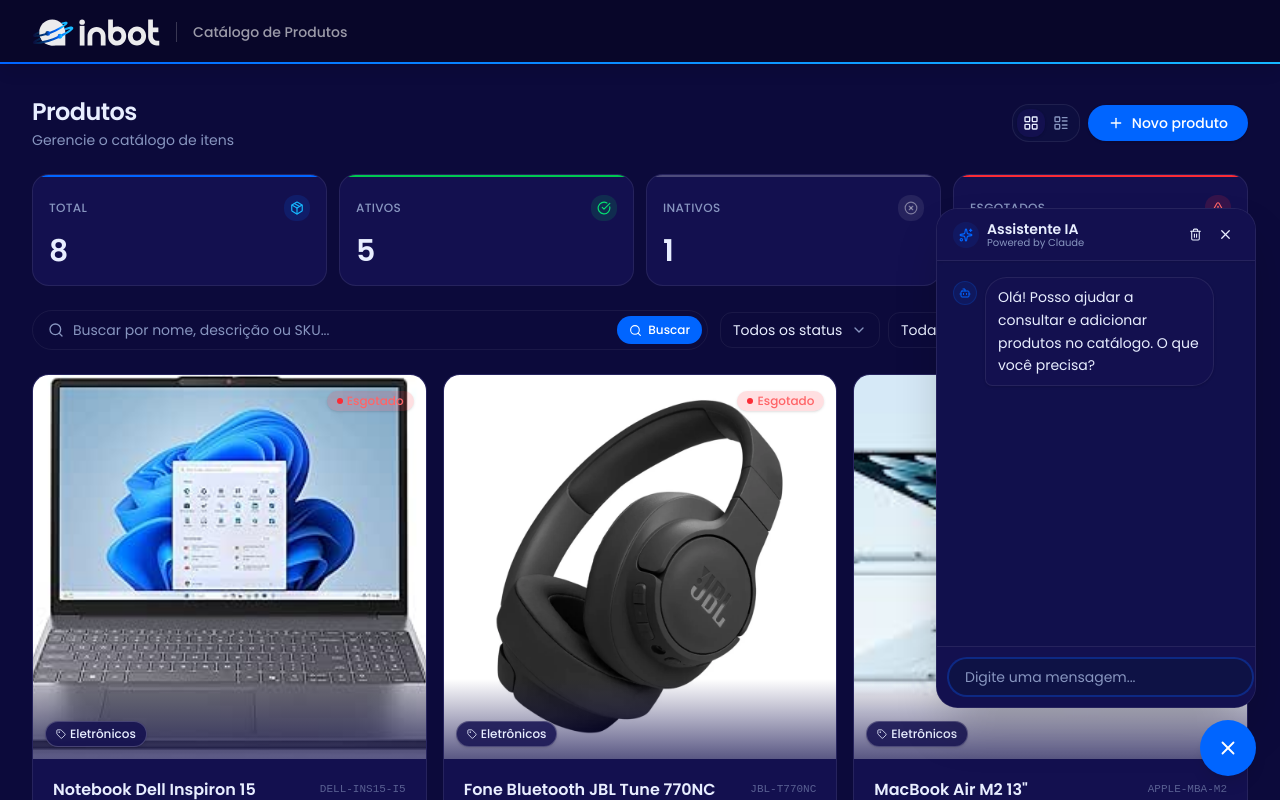
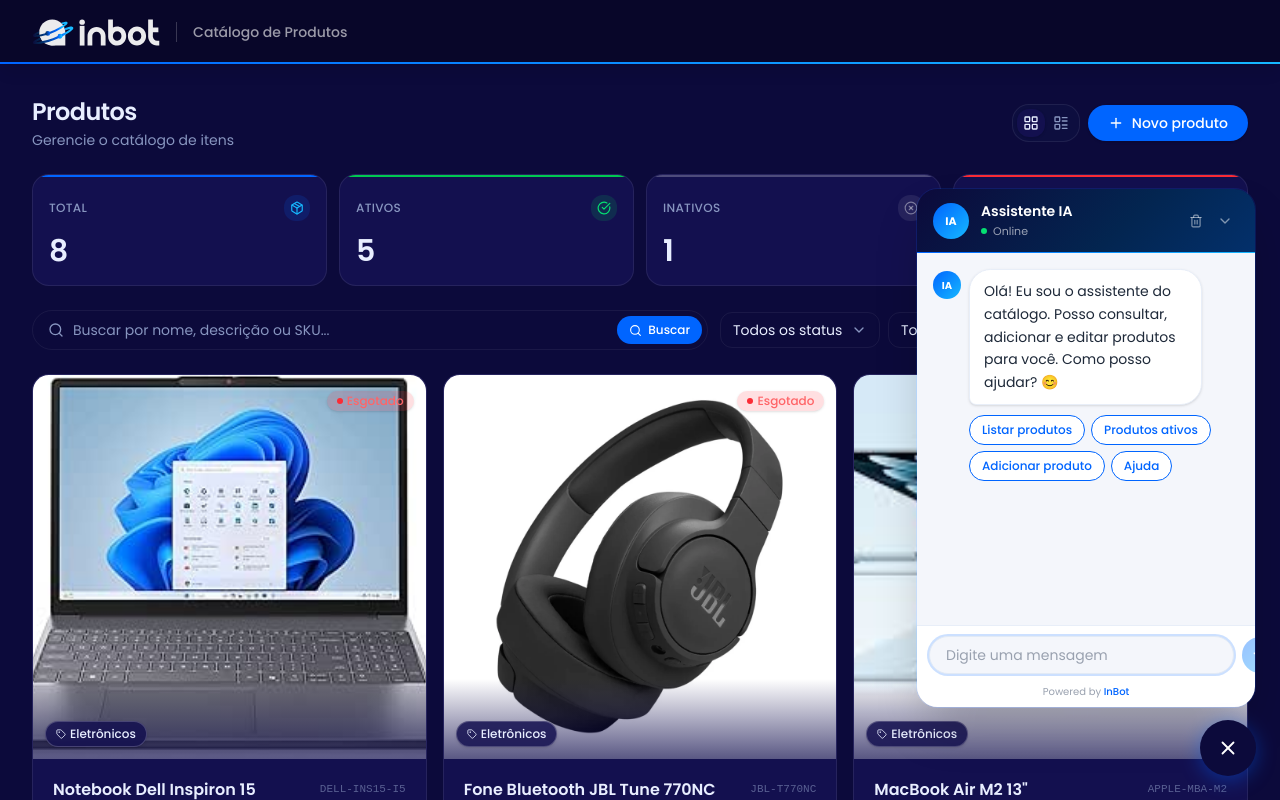
Before and after one commit to johnnydev0/catalog-app, a React (Vite) app: page / in a window 1280 px wide. Both pictures are taken after a click on the button 1228 px from the left and 748 px from the top of the page. Shown: the top 800 px of the page. Built offline with nearby package versions, Linux system fonts and the light colour scheme.

Commit message:
ui: chatbot widget now looking like inbot LP chatbot

```diff
--- a/src/components/Chatbot.tsx
+++ b/src/components/Chatbot.tsx
@@ -1,5 +1,5 @@
 import { useEffect, useRef, useState } from 'react'
-import { Bot, Send, X, Trash2, Sparkles } from 'lucide-react'
+import { ChevronDown, Send, Trash2, MessageCircle, X } from 'lucide-react'
 import { cn } from '@/lib/utils'
 import type { Product, ProductFormData } from '@/types/product'
 import { runChatTurn, type ChatMessage } from '@/utils/aiChatbot'
@@ -11,18 +11,25 @@
   deleteProduct: (id: string) => Promise<void>
 }
 
-const INITIAL_MESSAGE: ChatMessage = {
+const QUICK_REPLIES = ['Listar produtos', 'Produtos ativos', 'Adicionar produto', 'Ajuda']
+
+const INITIAL_MESSAGES: ChatMessage[] = [
+  {
     role: 'assistant',
-  content: 'Olá! Posso ajudar a consultar e adicionar produtos no catálogo. O que você precisa?',
-}
+    content:
+      'Olá! Eu sou o assistente do catálogo. Posso consultar, adicionar e editar produtos para você. Como posso ajudar? 😊',
+  },
+]
 
 export function Chatbot({ products, createProduct, updateProduct, deleteProduct }: ChatbotProps) {
   const [isOpen, setIsOpen] = useState(false)
-  const [messages, setMessages] = useState<ChatMessage[]>([INITIAL_MESSAGE])
+  const [messages, setMessages] = useState<ChatMessage[]>(INITIAL_MESSAGES)
   const [input, setInput] = useState('')
   const [isLoading, setIsLoading] = useState(false)
   const messagesEndRef = useRef<HTMLDivElement>(null)
   const inputRef = useRef<HTMLInputElement>(null)
+
+  const hasUserMessages = messages.some((m) => m.role === 'user')
 
   useEffect(() => {
     messagesEndRef.current?.scrollIntoView({ behavior: 'smooth' })
@@ -40,8 +47,8 @@
     return () => document.removeEventListener('keydown', onKeyDown)
   }, [isOpen])
 
-  async function handleSend() {
-    const text = input.trim()
+  async function handleSend(overrideText?: string) {
+    const text = (overrideText ?? input).trim()
     if (!text || isLoading) return
 
     const userMsg: ChatMessage = { role: 'user', content: text }
@@ -68,73 +75,118 @@
 
   return (
     <div className="fixed bottom-6 right-6 z-50 flex flex-col items-end gap-3">
+      {/* ── Widget ── */}
       {isOpen && (
-        <div className="flex flex-col w-80 h-[500px] rounded-2xl shadow-2xl border border-border bg-card overflow-hidden animate-[fade-in_0.2s_ease-out]">
-
+        <div
+          className="flex flex-col w-[340px] h-[520px] rounded-2xl shadow-2xl overflow-hidden animate-[fade-in_0.2s_ease-out]"
+          style={{ border: '1px solid rgba(0,101,255,0.15)' }}
+        >
           {/* Header */}
-          <div className="flex items-center justify-between px-4 py-3 bg-card text-foreground border-b border-border shadow-sm shrink-0">
-            <div className="flex items-center gap-2">
-              <div className="rounded-full bg-primary/10 p-1.5">
-                <Sparkles size={14} className="text-primary" />
+          <div
+            className="shrink-0 relative"
+            style={{ background: 'linear-gradient(135deg, #0c0a3b 0%, #032550 60%, #03306b 100%)' }}
+          >
+            <div
+              className="absolute bottom-0 inset-x-0 h-[1.5px]"
+              style={{ background: 'linear-gradient(90deg, #0065ff 0%, #16b8ff 100%)' }}
+            />
+            <div className="flex items-center gap-3 px-4 py-3.5">
+              <div
+                className="w-9 h-9 rounded-full flex items-center justify-center text-white text-[11px] font-bold shrink-0"
+                style={{ background: 'linear-gradient(135deg, #0065ff 0%, #16b8ff 100%)' }}
+              >
+                IA
               </div>
-              <div>
-                <p className="font-semibold text-sm leading-none">Assistente IA</p>
-                <p className="text-[10px] text-muted-foreground mt-0.5 leading-none">Powered by Claude</p>
+              <div className="flex-1 min-w-0">
+                <p className="text-white font-semibold text-sm leading-tight">Assistente IA</p>
+                <div className="flex items-center gap-1.5 mt-0.5">
+                  <span className="w-1.5 h-1.5 rounded-full bg-green-400" />
+                  <p className="text-white/60 text-[11px]">Online</p>
                 </div>
               </div>
-            <div className="flex items-center gap-1">
+              <div className="flex items-center gap-0.5">
                 <button
-                onClick={() => setMessages([INITIAL_MESSAGE])}
-                className="rounded-full p-1.5 hover:bg-white/20 transition-colors"
+                  onClick={() => setMessages(INITIAL_MESSAGES)}
+                  className="rounded-lg p-1.5 text-white/50 hover:bg-white/10 hover:text-white/90 transition-colors"
                   aria-label="Limpar conversa"
                   title="Limpar conversa"
                 >
-                <Trash2 size={13} />
+                  <Trash2 size={14} />
                 </button>
                 <button
                   onClick={() => setIsOpen(false)}
-                className="rounded-full p-1.5 hover:bg-white/20 transition-colors"
+                  className="rounded-lg p-1.5 text-white/50 hover:bg-white/10 hover:text-white/90 transition-colors"
                   aria-label="Fechar chat"
                 >
-                <X size={15} />
+                  <ChevronDown size={16} />
                 </button>
+              </div>
             </div>
           </div>
 
           {/* Messages */}
-          <div className="flex-1 overflow-y-auto p-4 space-y-3 bg-muted/30">
+          <div className="flex-1 overflow-y-auto p-4 space-y-4" style={{ background: '#f4f6fb' }}>
             {messages.map((msg, i) => (
+              <div key={i}>
+                <div className={cn('flex gap-2', msg.role === 'user' ? 'justify-end' : 'justify-start')}>
+                  {msg.role === 'assistant' && (
                     <div
-                key={i}
-                className={cn('flex gap-2', msg.role === 'user' ? 'justify-end' : 'justify-start')}
+                      className="shrink-0 mt-0.5 w-7 h-7 rounded-full flex items-center justify-center text-white text-[10px] font-bold"
+                      style={{ background: 'linear-gradient(135deg, #0065ff 0%, #16b8ff 100%)' }}
                     >
-                {msg.role === 'assistant' && (
-                  <div className="shrink-0 mt-1 w-6 h-6 rounded-full bg-primary/10 border border-primary/20 flex items-center justify-center">
-                    <Bot size={12} className="text-primary" />
+                      IA
                     </div>
                   )}
                   <div
                     className={cn(
-                    'max-w-[80%] rounded-2xl px-3 py-2 text-sm leading-relaxed whitespace-pre-wrap',
+                      'max-w-[76%] px-3.5 py-2.5 text-sm leading-relaxed whitespace-pre-wrap',
                       msg.role === 'user'
-                      ? 'bg-primary text-primary-foreground rounded-br-sm'
-                      : 'bg-card text-foreground border border-border rounded-bl-sm shadow-sm',
+                        ? 'text-white rounded-2xl rounded-br-sm'
+                        : 'bg-white text-gray-800 rounded-2xl rounded-bl-sm shadow-sm',
                     )}
+                    style={
+                      msg.role === 'user'
+                        ? { background: 'linear-gradient(135deg, #0065ff 0%, #0052cc 100%)' }
+                        : { border: '1px solid #e8eef8' }
+                    }
                   >
                     {msg.content}
                   </div>
                 </div>
+
+                {/* Quick replies — only on first bot message before any user input */}
+                {i === 0 && !hasUserMessages && (
+                  <div className="flex flex-wrap gap-1.5 mt-2.5 ml-9">
+                    {QUICK_REPLIES.map((qr) => (
+                      <button
+                        key={qr}
+                        onClick={() => void handleSend(qr)}
+                        className="text-xs px-3 py-1.5 rounded-full border border-[#0065ff] text-[#0065ff] bg-white font-medium transition-all hover:bg-[#0065ff] hover:text-white active:scale-95"
+                      >
+                        {qr}
+                      </button>
+                    ))}
+                  </div>
+                )}
+              </div>
             ))}
 
+            {/* Typing indicator */}
             {isLoading && (
               <div className="flex gap-2 justify-start">
-                <div className="shrink-0 mt-1 w-6 h-6 rounded-full bg-primary/10 border border-primary/20 flex items-center justify-center">
-                  <Bot size={12} className="text-primary" />
+                <div
+                  className="shrink-0 mt-0.5 w-7 h-7 rounded-full flex items-center justify-center text-white text-[10px] font-bold"
+                  style={{ background: 'linear-gradient(135deg, #0065ff 0%, #16b8ff 100%)' }}
+                >
+                  IA
                 </div>
-                <div className="bg-card border border-border rounded-2xl rounded-bl-sm px-4 py-3 flex gap-1.5 items-center shadow-sm">
-                  <span className="w-1.5 h-1.5 bg-muted-foreground/50 rounded-full animate-bounce [animation-delay:0ms]" />
-                  <span className="w-1.5 h-1.5 bg-muted-foreground/50 rounded-full animate-bounce [animation-delay:150ms]" />
-                  <span className="w-1.5 h-1.5 bg-muted-foreground/50 rounded-full animate-bounce [animation-delay:300ms]" />
+                <div
+                  className="bg-white rounded-2xl rounded-bl-sm px-4 py-3 flex gap-1.5 items-center shadow-sm"
+                  style={{ border: '1px solid #e8eef8' }}
+                >
+                  <span className="w-1.5 h-1.5 bg-gray-300 rounded-full animate-bounce [animation-delay:0ms]" />
+                  <span className="w-1.5 h-1.5 bg-gray-300 rounded-full animate-bounce [animation-delay:150ms]" />
+                  <span className="w-1.5 h-1.5 bg-gray-300 rounded-full animate-bounce [animation-delay:300ms]" />
                 </div>
               </div>
             )}
@@ -143,36 +195,50 @@
           </div>
 
           {/* Input */}
-          <div className="border-t border-border bg-card p-3 flex gap-2 shrink-0">
+          <div className="shrink-0 bg-white" style={{ borderTop: '1px solid #e8eef8' }}>
+            <div className="flex items-center gap-2 px-3 py-2.5">
               <input
                 ref={inputRef}
                 type="text"
                 value={input}
                 onChange={(e) => setInput(e.target.value)}
                 onKeyDown={(e) => e.key === 'Enter' && !e.shiftKey && void handleSend()}
-              placeholder="Digite uma mensagem..."
+                placeholder="Digite uma mensagem"
                 disabled={isLoading}
-              className="flex-1 text-sm bg-muted rounded-full px-4 py-2 outline-none focus:ring-2 focus:ring-primary/30 disabled:opacity-60 placeholder:text-muted-foreground text-foreground"
+                className="flex-1 text-sm rounded-full px-4 py-2 outline-none transition-all disabled:opacity-60 placeholder:text-gray-400 text-gray-800 focus:ring-2 focus:ring-[#0065ff]/20 focus:border-[#0065ff]"
+                style={{ background: '#f4f6fb', border: '1px solid #e2eaf5' }}
               />
               <button
                 onClick={() => void handleSend()}
                 disabled={!input.trim() || isLoading}
-              className="rounded-full w-9 h-9 bg-primary text-primary-foreground flex items-center justify-center hover:bg-primary/85 transition-colors disabled:opacity-40 disabled:pointer-events-none shrink-0"
+                className="rounded-full w-9 h-9 flex items-center justify-center transition-all active:scale-95 disabled:opacity-40 disabled:pointer-events-none shrink-0 hover:opacity-85"
+                style={{ background: 'linear-gradient(135deg, #0065ff 0%, #16b8ff 100%)' }}
                 aria-label="Enviar mensagem"
               >
-              <Send size={15} />
+                <Send size={14} className="text-white" />
               </button>
+            </div>
+            <p className="text-center pb-2 text-[10px] text-gray-400">
+              Powered by{' '}
+              <span className="font-medium" style={{ color: '#0065ff' }}>
+                InBot
+              </span>
+            </p>
           </div>
         </div>
       )}
 
-      {/* FAB */}
+      {/* ── FAB ── */}
       <button
         onClick={() => setIsOpen((v) => !v)}
-        className="w-14 h-14 rounded-full bg-primary text-primary-foreground shadow-lg flex items-center justify-center hover:bg-primary/85 transition-all active:scale-95"
+        className="w-14 h-14 rounded-full text-white flex items-center justify-center transition-all active:scale-95 hover:opacity-90"
+        style={{
+          background: isOpen ? '#0c0a3b' : 'linear-gradient(135deg, #0065ff 0%, #16b8ff 100%)',
+          boxShadow: '0 4px 20px rgba(0, 101, 255, 0.4)',
+        }}
         aria-label={isOpen ? 'Fechar chat' : 'Abrir assistente IA'}
       >
-        {isOpen ? <X size={22} /> : <Bot size={22} />}
+        {isOpen ? <X size={22} /> : <MessageCircle size={22} />}
       </button>
     </div>
   )
```
Lines whose indentation alone changed are shown as unchanged.
